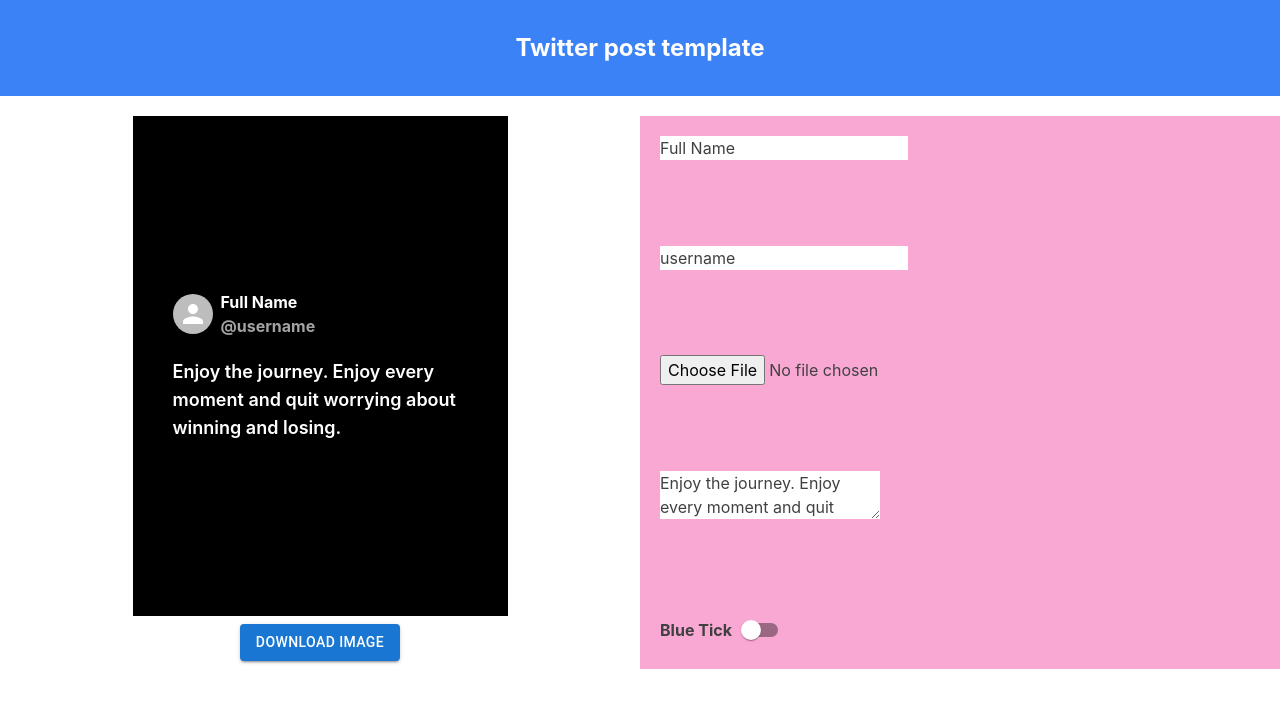
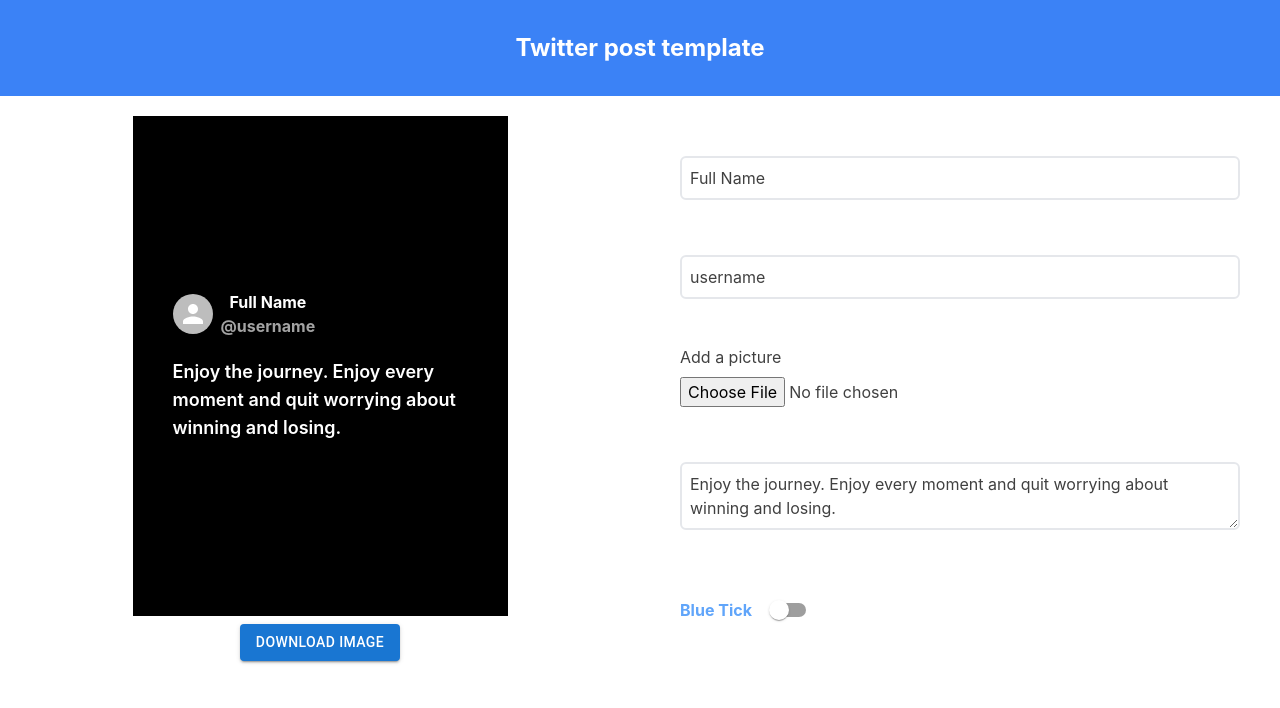
Before and after one commit to OmPrakashMallik2/social-media-post-templates, a React (Create React App) app: page /twitter in a window 1280 px wide. Shown: the top 708 px of the page. Built offline with nearby package versions, Linux system fonts and the light colour scheme.

Commit message:
fixing problem in caption writing

```diff
--- a/src/Components/Twitter.jsx
+++ b/src/Components/Twitter.jsx
@@ -49,8 +49,24 @@
 
 
   const handleChangeCaption = (event) => {
-    setCaption(event.target.value);
+    const newValue = event.target.value.replace(/ {2,}/g, '  ').replace(/\n\n+/g, '\n\n');
+    setCaption(newValue);
   }
+  const handleKeyDown = (event) => {
+    // Check if the pressed key is Enter
+    if (event.key === 'Enter') {
+      // Prevent the default behavior of adding a new line in the textarea
+      event.preventDefault();
+      // Insert a newline character at the current cursor position
+      const textarea = event.target;
+      const start = textarea.selectionStart;
+      const end = textarea.selectionEnd;
+      setCaption(textarea.value.substring(0, start) + '\n' + textarea.value.substring(end));
+      // Move the cursor to the position after the inserted newline
+      textarea.selectionStart = textarea.selectionEnd = start + 1;
+    }
+  }
+
 
   return (
     <div>
@@ -63,10 +79,10 @@
         <div className='lg:w-1/2 flex flex-col items-center'>
 
           <div id='print' className='w-[300px] lg:w-[375px] h-[400px] lg:h-[500px] bg-black text-white flex flex-col justify-center p-10 gap-5'>
-            <div className='flex items-center justify-start gap-2'>
+            <div className='flex justify-start items-center gap-2'>
               <Avatar alt="Remy Sharp" src={image} />
               <div className=''>
-                <div className='flex items-center gap-1'>
+                <div className='flex justify-center items-center'>
                   <p className='font-bold'>{fullName}</p>
                   {blueTick && < VerifiedIcon fontSize="small" className='text-blue-400' />}
                 </div>
@@ -74,6 +90,8 @@
               </div>
             </div>
             <div className=''>
+              {/* <div className="text-left text-lg font-semibold" dangerouslySetInnerHTML={{ __html: caption.replace(/ /g, '&nbsp;&nbsp;').replace(/\n/g, '<br>') }} /> */}
+
               <p className='text-left text-lg font-semibold'>{caption}</p>
             </div>
           </div>
@@ -86,26 +104,33 @@
         </div>
 
 
-        <div className='bg-pink-300 text-neutral-700 lg:w-1/2 p-5 flex flex-col justify-between'>
+        <div class=' text-neutral-700 lg:w-1/2 lg:p-10 flex flex-col justify-between'>
 
           <div>
-            <input onChange={handleChangeName} value={fullName} type='text' placeholder='Name' />
+            <input class="border-2 rounded-md p-2 w-full" onChange={handleChangeName} value={fullName} type='text' placeholder='Name' />
           </div>
 
           <div>
-            <input onChange={handleChangeusername} value={username} type='text' placeholder='usename' />
+            <input class="border-2 rounded-md p-2 w-full mt-2" onChange={handleChangeusername} value={username} type='text' placeholder='Username' />
           </div>
 
           <div>
-            <input onChange={handleChangeImage} type='file' placeholder='profile picture' />
+            <p>Add a picture</p>
+            <input class="mt-2" onChange={handleChangeImage} type='file' placeholder='Profile picture' />
           </div>
 
           <div>
-            <textarea onChange={handleChangeCaption} value={caption} type='text' placeholder='Content' />
+            <textarea
+              class="border-2 rounded-md p-2 w-full mt-2"
+              onChange={handleChangeCaption}
+              value={caption}
+              placeholder='Content'
+              onKeyDown={handleKeyDown}
+            />
           </div>
 
-          <div className='flex items-center'>
-            <p className='font-bold'>Blue Tick</p>
+          <div class='flex items-center mt-2'>
+            <p class='font-bold mr-2 text-blue-400'>Blue Tick</p>
             <Switch
               label="iOS style"
               onChange={handleChange}
@@ -114,6 +139,8 @@
           </div>
 
         </div>
+
+
       </div>
     </div>
   )
```
